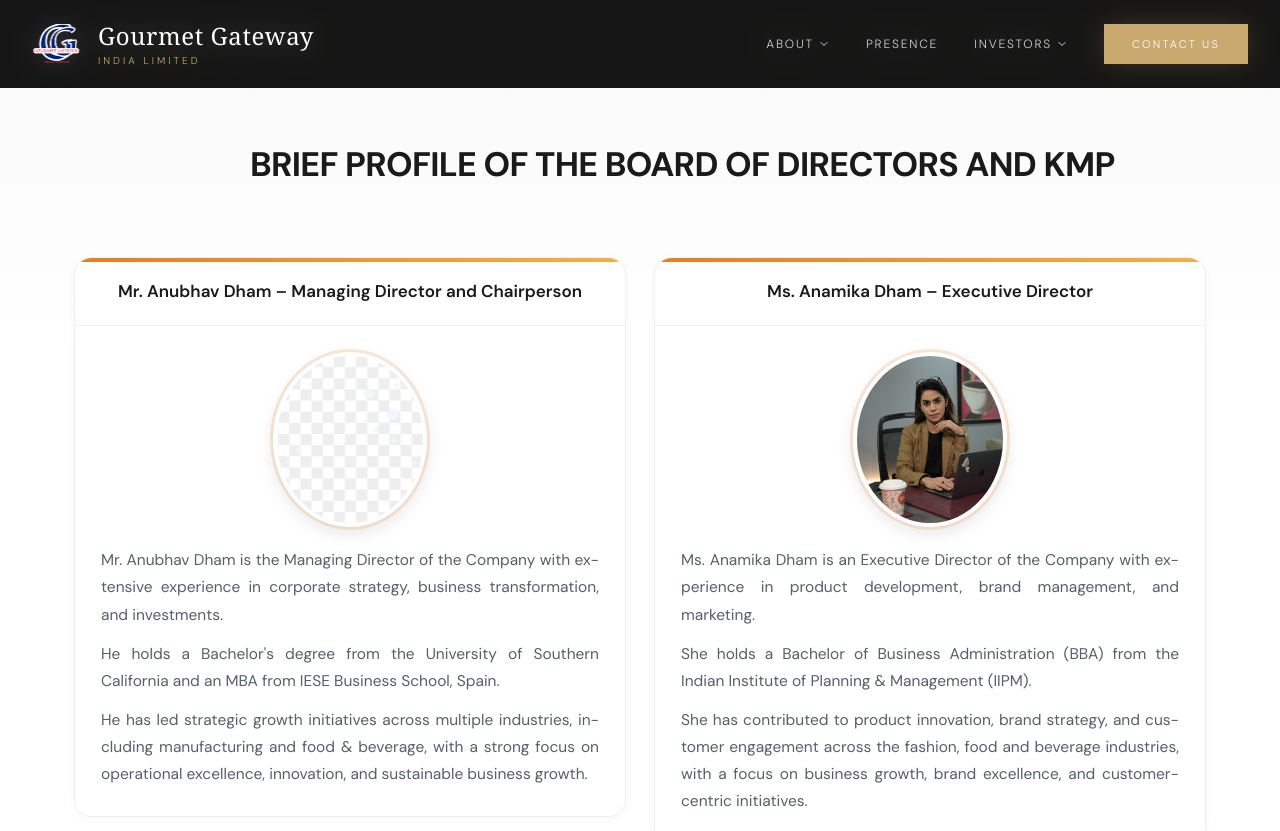
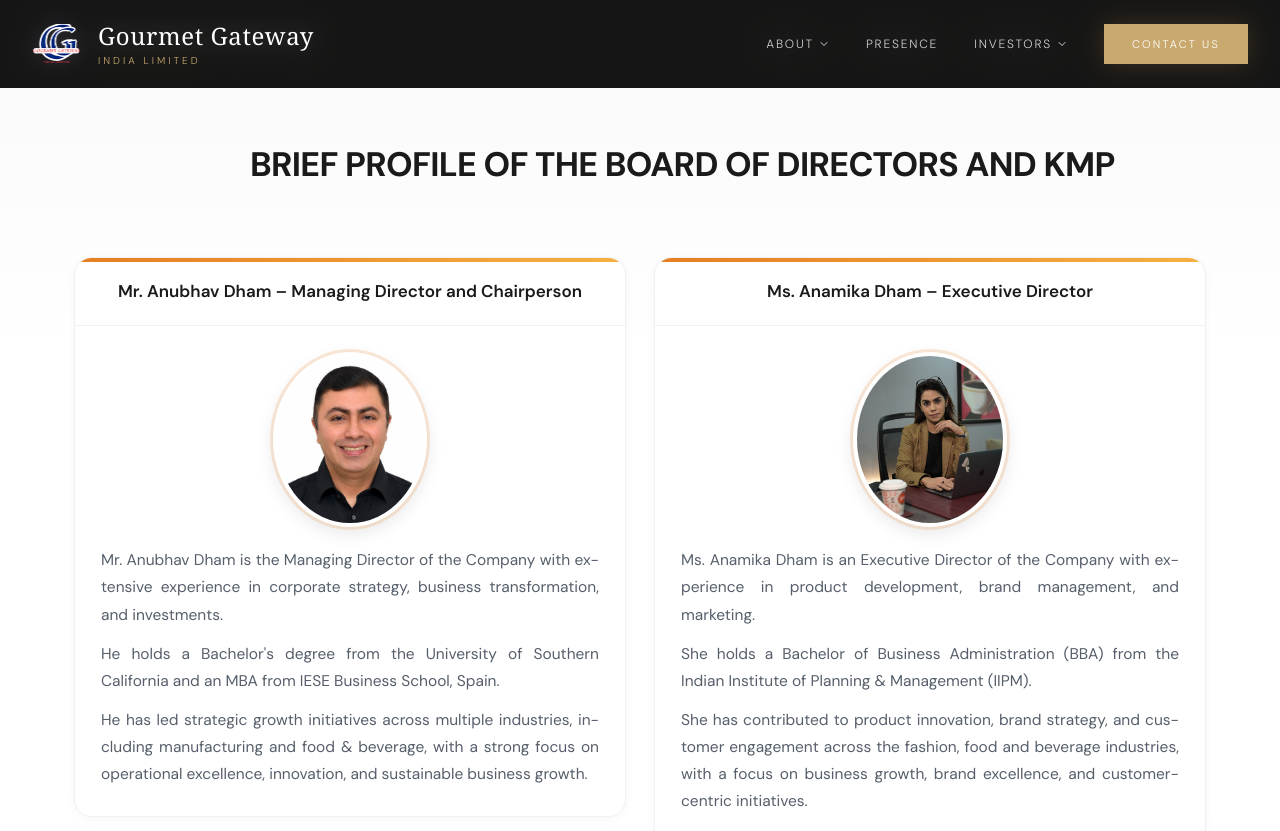
Before and after one commit to RohitHarbola/gourmet-gateway, a Next.js app: page /about/management-team in a window 1280 px wide. Shown: the top 831 px of the page. Built offline with nearby package versions, Linux system fonts and the light colour scheme.

Commit message:
Image Update of Anubhav Dham

```diff
--- a/src/app/about/management-team/page.tsx
+++ b/src/app/about/management-team/page.tsx
@@ -30,7 +30,7 @@
                 <div className="toggle-content clearfix">
                   <div className="team-member-photo-wrap">
                     <Image
-                      src="/assets/team/blank.png"
+                      src="/assets/team/AnubhavDham.png"
                       alt="Mr. Anubhav Dham"
                       width={220}
                       height={220}
```
Also changed, not shown: public/assets/team/AnubhavDham.png (added).
